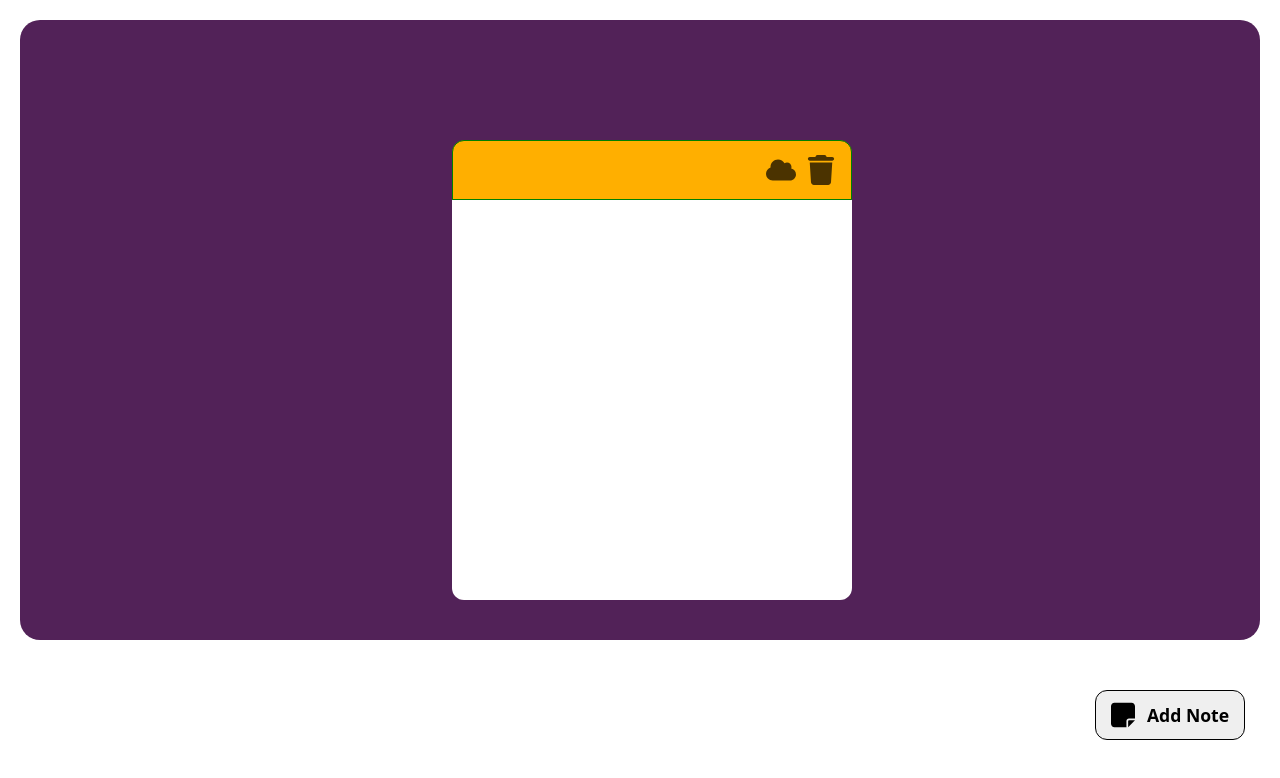
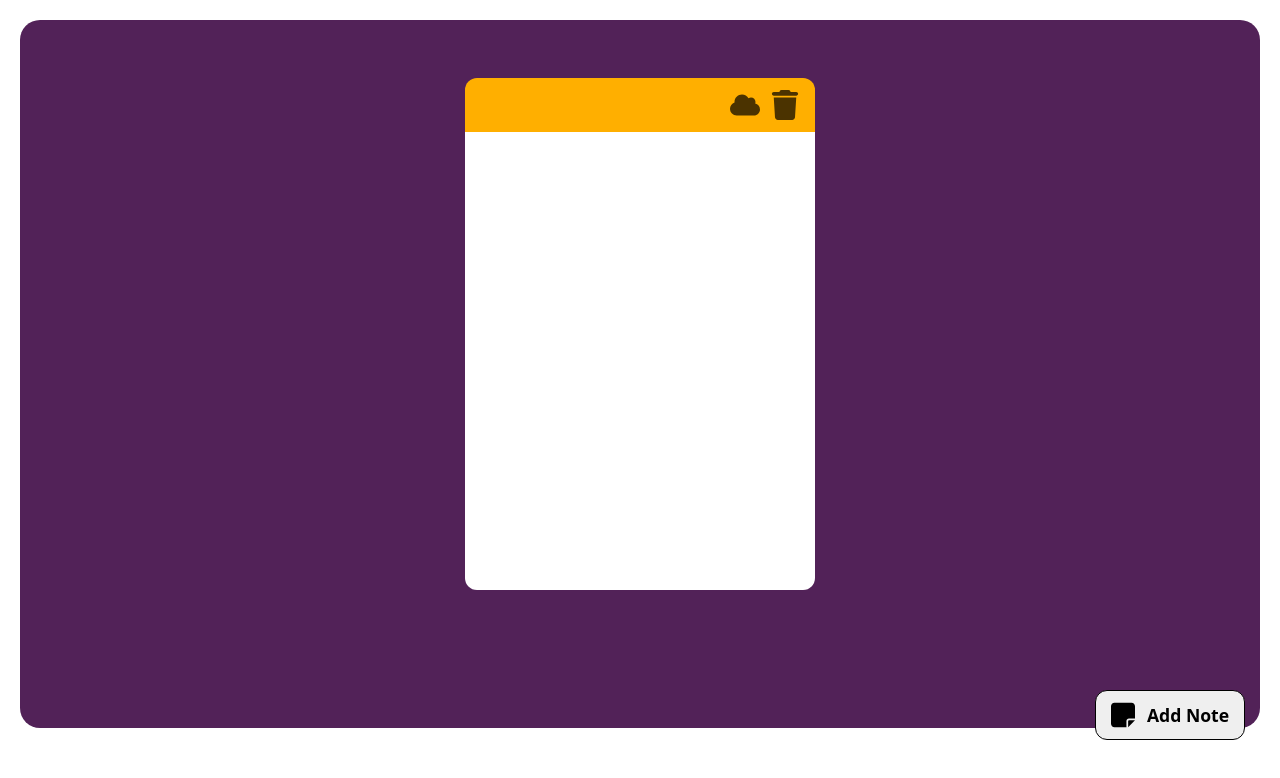
Before and after one commit to prasxor/note-app, a plain HTML site: page index.html in a window 1280 px wide. Drawn offline with nearby package versions, Linux system fonts and the light colour scheme.

Commit message:
Update styles.css

```diff
--- a/styles.css
+++ b/styles.css
@@ -46,7 +46,6 @@ body {
     display: flex;
     align-items: center;
     justify-content: end;
-    border: 1px solid green;
 }
 
 .tool img {
@@ -123,3 +122,18 @@ body {
     justify-content: center;
     margin: 0 !important;
 }
+
+/* responsive design  */
+
+
+@media (min-width: 360px) {
+    .note {
+        display: flex;
+        align-items: center;
+        justify-content: center;
+        width: 350px;
+        height: 550px;
+        flex-direction: column;
+        margin: 19px auto;
+    }
+}
```
